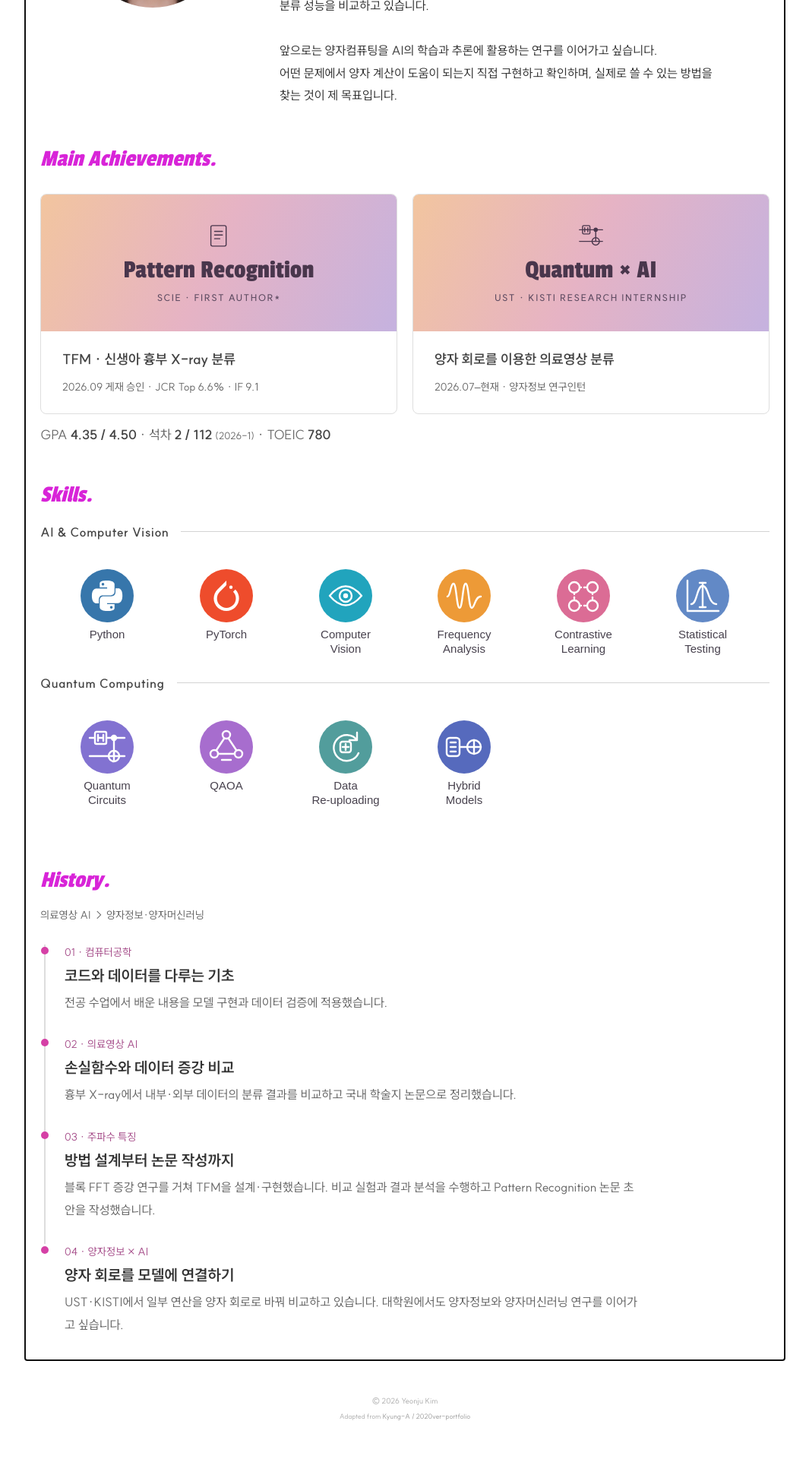
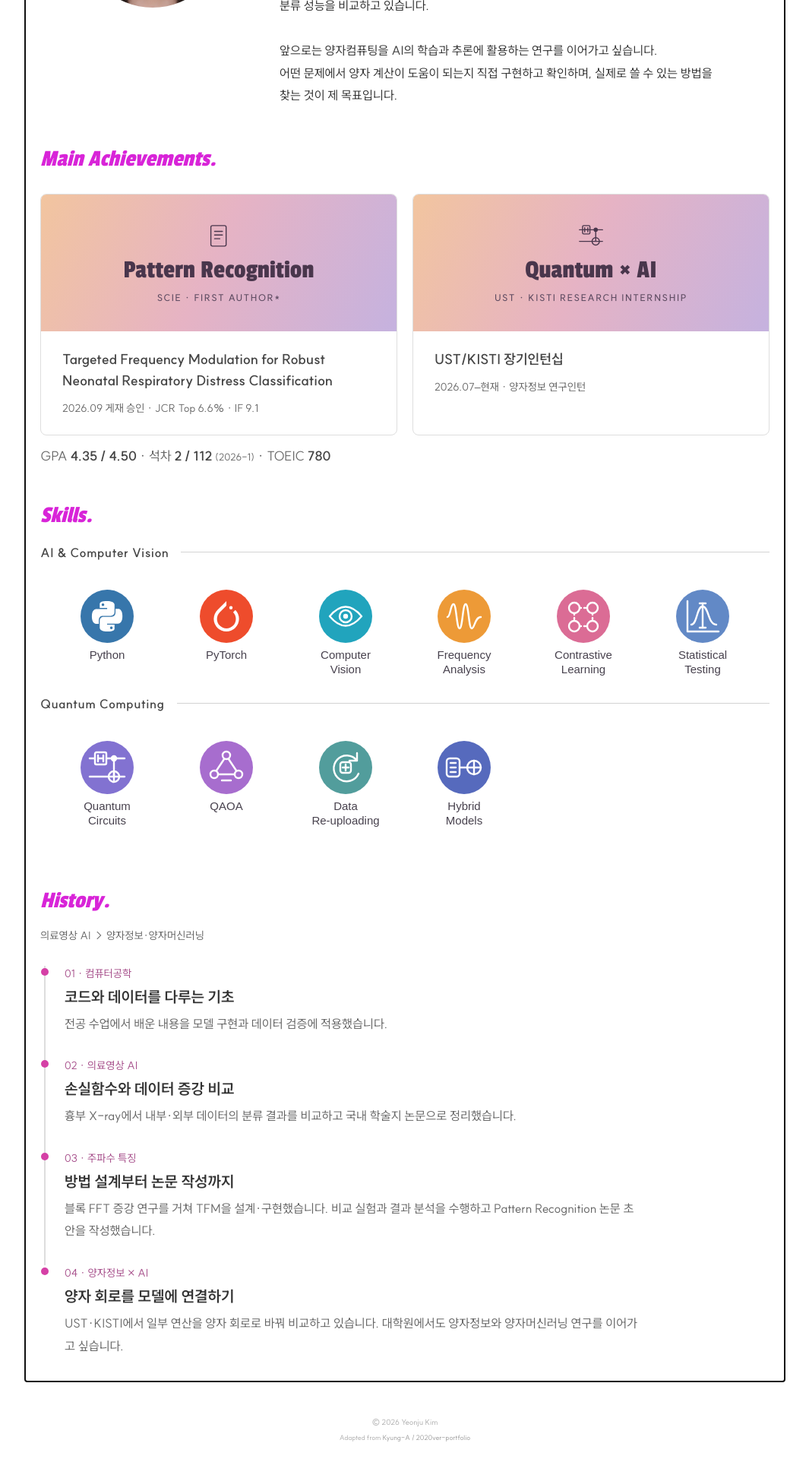
Before and after one commit to KimYeonJuu/KimYeonJuu.github.io, a Jekyll site: the page built from index.html, in a window 1280 px wide. Shown: the part 806-2726 px from the top of the page at 76% size, without its empty margins (107-1172 px from the left). Built offline with Jekyll 4.4.1, drawn with Linux system fonts in a browser that asks for light colours; before the commit the page ends 2698 px from its top, so only the background shows below that.

Commit message:
Show full paper and activity names with parenthesized awards on cards

```diff
--- a/_layouts/tabs.html
+++ b/_layouts/tabs.html
@@ -11,7 +11,7 @@
 <meta property="og:image" content="https://raw.githubusercontent.com/KimYeonJuu/KimYeonJuu/main/assets/profile/banner.png">
 <link rel="icon" href="{{ '/assets/favicon.svg' | relative_url }}" type="image/svg+xml">
 <link rel="stylesheet" href="{{ '/assets/kyunga-layout.css' | relative_url }}?v=reference-20261021">
-<link rel="stylesheet" href="{{ '/assets/portfolio.css' | relative_url }}?v=achievements-gradient-20261023">
+<link rel="stylesheet" href="{{ '/assets/portfolio.css' | relative_url }}?v=full-activity-titles-20261023">
 <script src="{{ '/assets/js/portfolio-tabs.js' | relative_url }}?v=experience-20261022" defer></script>
 </head>
 <body class="tabbed-home">
--- a/index.html
+++ b/index.html
@@ -41,8 +41,8 @@
       <h2 id="achievement-heading" class="section-title">Main Achievements.</h2>
       <div class="achievement-summary">
         <div class="achievement-grid">
-<a class="project-card modal" href="research/tfm.html" data-open-project="tfm" aria-haspopup="dialog" aria-controls="project-dialog"><div class="card-cover cover-pink"><svg viewBox="0 0 52 52" aria-hidden="true" fill="none" stroke="currentColor" stroke-width="2" stroke-linecap="round" stroke-linejoin="round"><rect x="11" y="7" width="29" height="39" rx="3"/><path d="M18 18h15M18 25h15M18 32h10"/></svg><strong>Pattern Recognition</strong><span>SCIE · FIRST AUTHOR*</span></div><div class="modalText blog-txt"><h3>TFM · 신생아 흉부 X-ray 분류</h3><span>2026.09 게재 승인 · JCR Top 6.6% · IF 9.1</span></div></a>
-<a class="project-card modal" href="research/quantum.html" data-open-project="quantum" aria-haspopup="dialog" aria-controls="project-dialog"><div class="card-cover cover-pink"><svg viewBox="0 0 52 52" aria-hidden="true" fill="none" stroke="currentColor" stroke-width="2" stroke-linecap="round" stroke-linejoin="round"><path d="M4 15h44M4 37h44M35 15v22"/><rect x="10" y="7" width="14" height="16" rx="2"/><path d="M14 11v8M20 11v8M14 15h6"/><circle cx="35" cy="15" r="3" fill="currentColor"/><circle cx="35" cy="37" r="7"/></svg><strong>Quantum × AI</strong><span>UST · KISTI RESEARCH INTERNSHIP</span></div><div class="modalText blog-txt"><h3>양자 회로를 이용한 의료영상 분류</h3><span>2026.07–현재 · 양자정보 연구인턴</span></div></a>
+<a class="project-card modal" href="research/tfm.html" data-open-project="tfm" aria-haspopup="dialog" aria-controls="project-dialog"><div class="card-cover cover-pink"><svg viewBox="0 0 52 52" aria-hidden="true" fill="none" stroke="currentColor" stroke-width="2" stroke-linecap="round" stroke-linejoin="round"><rect x="11" y="7" width="29" height="39" rx="3"/><path d="M18 18h15M18 25h15M18 32h10"/></svg><strong>Pattern Recognition</strong><span>SCIE · FIRST AUTHOR*</span></div><div class="modalText blog-txt"><h3>Targeted Frequency Modulation for Robust Neonatal Respiratory Distress Classification</h3><span>2026.09 게재 승인 · JCR Top 6.6% · IF 9.1</span></div></a>
+<a class="project-card modal" href="research/quantum.html" data-open-project="quantum" aria-haspopup="dialog" aria-controls="project-dialog"><div class="card-cover cover-pink"><svg viewBox="0 0 52 52" aria-hidden="true" fill="none" stroke="currentColor" stroke-width="2" stroke-linecap="round" stroke-linejoin="round"><path d="M4 15h44M4 37h44M35 15v22"/><rect x="10" y="7" width="14" height="16" rx="2"/><path d="M14 11v8M20 11v8M14 15h6"/><circle cx="35" cy="15" r="3" fill="currentColor"/><circle cx="35" cy="37" r="7"/></svg><strong>Quantum × AI</strong><span>UST · KISTI RESEARCH INTERNSHIP</span></div><div class="modalText blog-txt"><h3>UST/KISTI 장기인턴십</h3><span>2026.07–현재 · 양자정보 연구인턴</span></div></a>
         </div>
         <p class="academic-line">GPA <strong>4.35 / 4.50</strong> · 석차 <strong>2 / 112</strong> <span>(2026-1)</span> · TOEIC <strong>780</strong></p>
       </div>
@@ -61,16 +61,16 @@
 </section>
 <section id="project" class="content tab-panel" role="tabpanel" data-panel="project" aria-labelledby="tab-project" tabindex="0" hidden>
   <div class="blog-wrap" aria-labelledby="papers-heading"><h2 id="papers-heading" class="group-heading">논문 연구</h2><div class="blog-grid">
-<a class="project-card record-card" href="research/tfm.html" data-open-project="tfm" aria-haspopup="dialog" aria-controls="project-dialog"><div class="card-cover cover-purple"><svg viewBox="0 0 52 52" aria-hidden="true" fill="none" stroke="currentColor" stroke-width="2" stroke-linecap="round" stroke-linejoin="round"><rect x="11" y="7" width="29" height="39" rx="3"/><path d="M18 18h15M18 25h15M18 32h10"/></svg><strong>Pattern Recognition</strong><span>SCIE · FIRST AUTHOR*</span></div><div class="modalText blog-txt"><h3>TFM · 신생아 흉부 X-ray 분류</h3><span>2026.09 게재 승인 · JCR Top 6.6% · IF 9.1</span></div></a>
-<a class="project-card record-card" href="research/contrastive.html" data-open-project="contrastive" aria-haspopup="dialog" aria-controls="project-dialog"><div class="card-cover cover-purple"><svg viewBox="0 0 52 52" aria-hidden="true" fill="none" stroke="currentColor" stroke-width="2" stroke-linecap="round" stroke-linejoin="round"><circle cx="14" cy="16" r="7"/><circle cx="37" cy="16" r="7"/><circle cx="25" cy="38" r="7"/><path d="M21 16h9M17 22l5 9M34 22l-5 9"/></svg><strong>Contrastive Learning</strong><span>JOURNAL PAPER</span></div><div class="modalText blog-txt"><h3>흉부 X-ray 대조학습 · 공동제1저자</h3><span>2025.09 · 한국전기전자학회</span></div></a>
-<a class="project-card record-card" href="research/frequency.html" data-open-project="frequency" aria-haspopup="dialog" aria-controls="project-dialog"><div class="card-cover cover-purple"><svg viewBox="0 0 52 52" aria-hidden="true" fill="none" stroke="currentColor" stroke-width="2" stroke-linecap="round" stroke-linejoin="round"><path d="M16 7h20v16a10 10 0 0 1-20 0zM16 12H8v7c0 7 8 8 8 8M36 12h8v7c0 7-8 8-8 8M26 33v10M17 45h18"/></svg><strong>Frequency Analysis</strong><span>BEST PAPER AWARD</span></div><div class="modalText blog-txt"><h3>블록 FFT 기반 증강 · 최우수상</h3><span>2025.12 · 한국방송·미디어공학회</span></div></a>
+<a class="project-card record-card" href="research/tfm.html" data-open-project="tfm" aria-haspopup="dialog" aria-controls="project-dialog"><div class="card-cover cover-purple"><svg viewBox="0 0 52 52" aria-hidden="true" fill="none" stroke="currentColor" stroke-width="2" stroke-linecap="round" stroke-linejoin="round"><rect x="11" y="7" width="29" height="39" rx="3"/><path d="M18 18h15M18 25h15M18 32h10"/></svg><strong>Pattern Recognition</strong><span>SCIE · FIRST AUTHOR*</span></div><div class="modalText blog-txt"><h3>Targeted Frequency Modulation for Robust Neonatal Respiratory Distress Classification</h3><span>2026.09 게재 승인 · JCR Top 6.6% · IF 9.1</span></div></a>
+<a class="project-card record-card" href="research/contrastive.html" data-open-project="contrastive" aria-haspopup="dialog" aria-controls="project-dialog"><div class="card-cover cover-purple"><svg viewBox="0 0 52 52" aria-hidden="true" fill="none" stroke="currentColor" stroke-width="2" stroke-linecap="round" stroke-linejoin="round"><circle cx="14" cy="16" r="7"/><circle cx="37" cy="16" r="7"/><circle cx="25" cy="38" r="7"/><path d="M21 16h9M17 22l5 9M34 22l-5 9"/></svg><strong>Contrastive Learning</strong><span>JOURNAL PAPER</span></div><div class="modalText blog-txt"><h3>대조 학습과 데이터 증강을 활용한 흉부 X-Ray 이미지 분류 정확도 향상</h3><span>2025.09 · 한국전기전자학회 논문지 · 공동제1저자</span></div></a>
+<a class="project-card record-card" href="research/frequency.html" data-open-project="frequency" aria-haspopup="dialog" aria-controls="project-dialog"><div class="card-cover cover-purple"><svg viewBox="0 0 52 52" aria-hidden="true" fill="none" stroke="currentColor" stroke-width="2" stroke-linecap="round" stroke-linejoin="round"><path d="M16 7h20v16a10 10 0 0 1-20 0zM16 12H8v7c0 7 8 8 8 8M36 12h8v7c0 7-8 8-8 8M26 33v10M17 45h18"/></svg><strong>Frequency Analysis</strong><span>BEST PAPER AWARD</span></div><div class="modalText blog-txt"><h3>미세 병변 검출을 위한 블록 FFT 기반 선택적 주파수 증강 (최우수상)</h3><span>2025.12 · 한국방송·미디어공학회 동계학술대회</span></div></a>
   </div></div>
   <div class="blog-wrap" aria-labelledby="activities-heading"><h2 id="activities-heading" class="group-heading">대내외 활동</h2><div class="blog-grid">
-<a class="project-card record-card" href="#project" data-open-project="funded" aria-haspopup="dialog" aria-controls="project-dialog"><div class="card-cover cover-forest"><svg viewBox="0 0 52 52" aria-hidden="true" fill="none" stroke="currentColor" stroke-width="2" stroke-linecap="round" stroke-linejoin="round"><path d="M5 17h17l5-7h18v33H5zM5 17v-7h14l5 7"/></svg><strong>Research Projects</strong><span>STUDENT RESEARCHER</span></div><div class="modalText blog-txt"><h3>대화형 AI · 이미지 워터마킹</h3><span>2025–2026 · 학생연구자</span></div></a>
-<a class="project-card record-card" href="#project" data-open-project="ai" aria-haspopup="dialog" aria-controls="project-dialog"><div class="card-cover cover-forest"><svg viewBox="0 0 52 52" aria-hidden="true" fill="none" stroke="currentColor" stroke-width="2" stroke-linecap="round" stroke-linejoin="round"><path d="m17 16-10 10 10 10M35 16l10 10-10 10M29 10l-6 32"/></svg><strong>Fake Text Detection</strong><span>AI COMPETITION</span></div><div class="modalText blog-txt"><h3>소중한 SW·AI 경진대회 · AI 3등</h3><span>2025 · 팀 4im</span></div></a>
+<a class="project-card record-card" href="#project" data-open-project="funded" aria-haspopup="dialog" aria-controls="project-dialog"><div class="card-cover cover-forest"><svg viewBox="0 0 52 52" aria-hidden="true" fill="none" stroke="currentColor" stroke-width="2" stroke-linecap="round" stroke-linejoin="round"><path d="M5 17h17l5-7h18v33H5zM5 17v-7h14l5 7"/></svg><strong>Research Projects</strong><span>STUDENT RESEARCHER</span></div><div class="modalText blog-txt"><h3>사이버안보 정책 도메인에 적합한 대화형 AI 모델 연구<br>생성형 AI 기반 이미지 워터마킹 기술 연구</h3><span>2025–2026 · 학생연구자</span></div></a>
+<a class="project-card record-card" href="#project" data-open-project="ai" aria-haspopup="dialog" aria-controls="project-dialog"><div class="card-cover cover-forest"><svg viewBox="0 0 52 52" aria-hidden="true" fill="none" stroke="currentColor" stroke-width="2" stroke-linecap="round" stroke-linejoin="round"><path d="m17 16-10 10 10 10M35 16l10 10-10 10M29 10l-6 32"/></svg><strong>Fake Text Detection</strong><span>AI COMPETITION</span></div><div class="modalText blog-txt"><h3>2025 소중한 SW·AI 경진대회 (AI 부문 3등)</h3><span>2025 · 팀 4im</span></div></a>
   </div></div>
   <div class="blog-wrap" aria-labelledby="proofs-heading"><h2 id="proofs-heading" class="group-heading">증빙자료</h2><div class="blog-grid">
-<a class="project-card record-card" href="#project" data-open-project="evidence" aria-haspopup="dialog" aria-controls="project-dialog"><div class="card-cover cover-slate"><svg viewBox="0 0 52 52" aria-hidden="true" fill="none" stroke="currentColor" stroke-width="2" stroke-linecap="round" stroke-linejoin="round"><rect x="11" y="7" width="29" height="39" rx="3"/><path d="M18 18h15M18 25h15M18 32h10"/></svg><strong>Evidence</strong><span>PUBLICATIONS & ACTIVITIES</span></div><div class="modalText blog-txt"><h3>논문 · 수상 · 연구 활동 증빙</h3><span>확인 자료 모아 보기</span></div></a>
+<a class="project-card record-card" href="#project" data-open-project="evidence" aria-haspopup="dialog" aria-controls="project-dialog"><div class="card-cover cover-slate"><svg viewBox="0 0 52 52" aria-hidden="true" fill="none" stroke="currentColor" stroke-width="2" stroke-linecap="round" stroke-linejoin="round"><rect x="11" y="7" width="29" height="39" rx="3"/><path d="M18 18h15M18 25h15M18 32h10"/></svg><strong>Evidence</strong><span>PUBLICATIONS & ACTIVITIES</span></div><div class="modalText blog-txt"><h3>논문 · 수상 · 연구 활동 증빙자료</h3><span>확인 자료 모아 보기</span></div></a>
   </div></div>
 </section>
 <section id="contact" class="content tab-panel" role="tabpanel" data-panel="contact" aria-labelledby="tab-contact" tabindex="0" hidden>
```
Also changed, not shown: assets/portfolio.css.
